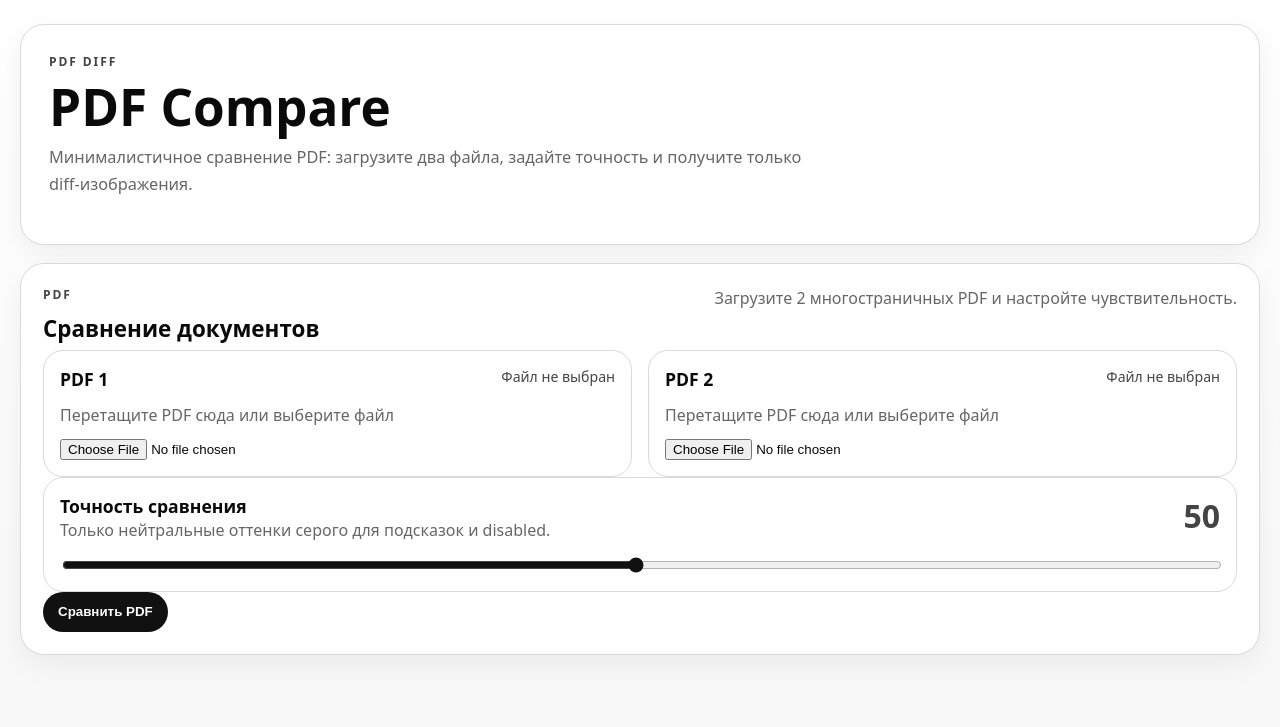
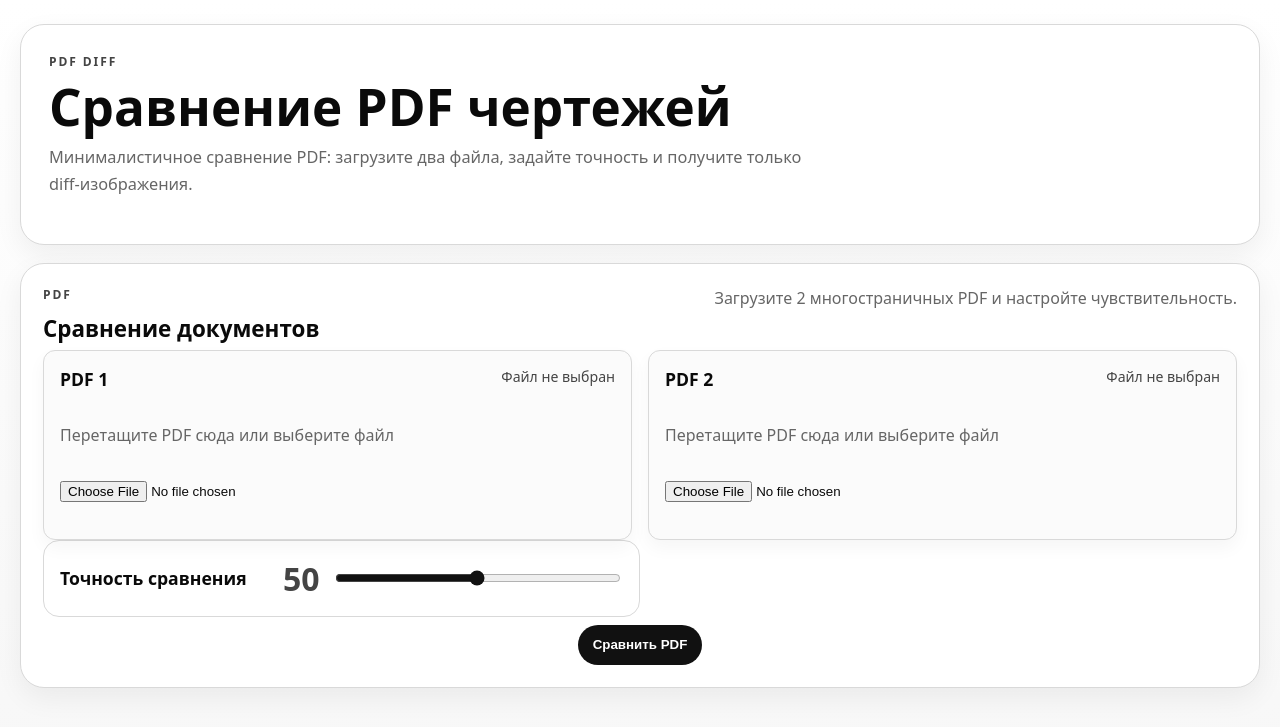
Before and after one commit to kventinbyratino/pdf-diff-highlighter, a Flask app: page / in a window 1280 px wide. Shown: the top 727 px of the page. Run offline with Flask 3, Linux system fonts and the light colour scheme.

Commit message:
feat: refine pdf compare layout

```diff
--- a/static/style.css
+++ b/static/style.css
@@ -134,6 +134,7 @@ h4 {
   display: grid;
   gap: 16px;
   grid-template-columns: repeat(2, minmax(0, 1fr));
+  align-items: stretch;
 }
 
 .slot-card,
@@ -141,7 +142,7 @@ h4 {
 .page {
   background: #ffffff;
   border: 1px solid var(--line);
-  border-radius: 20px;
+  border-radius: 16px;
   padding: 16px;
 }
 
@@ -150,6 +151,13 @@ h4 {
 .page {
   display: grid;
   gap: 12px;
+}
+
+.slot-card {
+  min-height: 190px;
+  border-radius: 12px;
+  background: #fbfbfb;
+  box-shadow: 0 8px 18px rgba(0, 0, 0, 0.04);
 }
 
 .slot-card.dragover {
@@ -250,6 +258,27 @@ button.secondary,
 
 button[type='submit'] {
   width: fit-content;
+  display: block;
+  margin: 8px auto 0;
+}
+
+.precision-card {
+  width: min(50%, 720px);
+  min-width: 520px;
+  justify-self: start;
+}
+
+.precision-head {
+  display: grid;
+  grid-template-columns: auto 1fr;
+  gap: 18px;
+  align-items: center;
+}
+
+.precision-control {
+  display: flex;
+  align-items: center;
+  gap: 14px;
 }
 
 .precision-value {
--- a/templates/index.html
+++ b/templates/index.html
@@ -3,14 +3,14 @@
 <head>
   <meta charset="utf-8">
   <meta name="viewport" content="width=device-width, initial-scale=1">
-  <title>PDF Compare</title>
+  <title>Сравнение PDF чертежей</title>
   <link rel="stylesheet" href="static/style.css">
 </head>
 <body>
   <main class="wrap">
     <section class="hero card">
       <div class="eyebrow">PDF diff</div>
-      <h1>PDF Compare</h1>
+      <h1>Сравнение PDF чертежей</h1>
       <p class="lead">Минималистичное сравнение PDF: загрузите два файла, задайте точность и получите только diff-изображения.</p>
     </section>
 
@@ -50,13 +50,12 @@
 
         <section class="precision-card">
           <div class="precision-head">
-            <div>
-              <h3>Точность сравнения</h3>
-              <p class="hint">Только нейтральные оттенки серого для подсказок и disabled.</p>
+            <h3>Точность сравнения</h3>
+            <div class="precision-control">
+              <output class="precision-value">{{ precision or 50 }}</output>
+              <input class="precision-input" name="precision" type="range" min="1" max="100" value="{{ precision or 50 }}">
             </div>
-            <output class="precision-value">{{ precision or 50 }}</output>
           </div>
-          <input class="precision-input" name="precision" type="range" min="1" max="100" value="{{ precision or 50 }}">
         </section>
 
         <button type="submit">Сравнить PDF</button>
```
